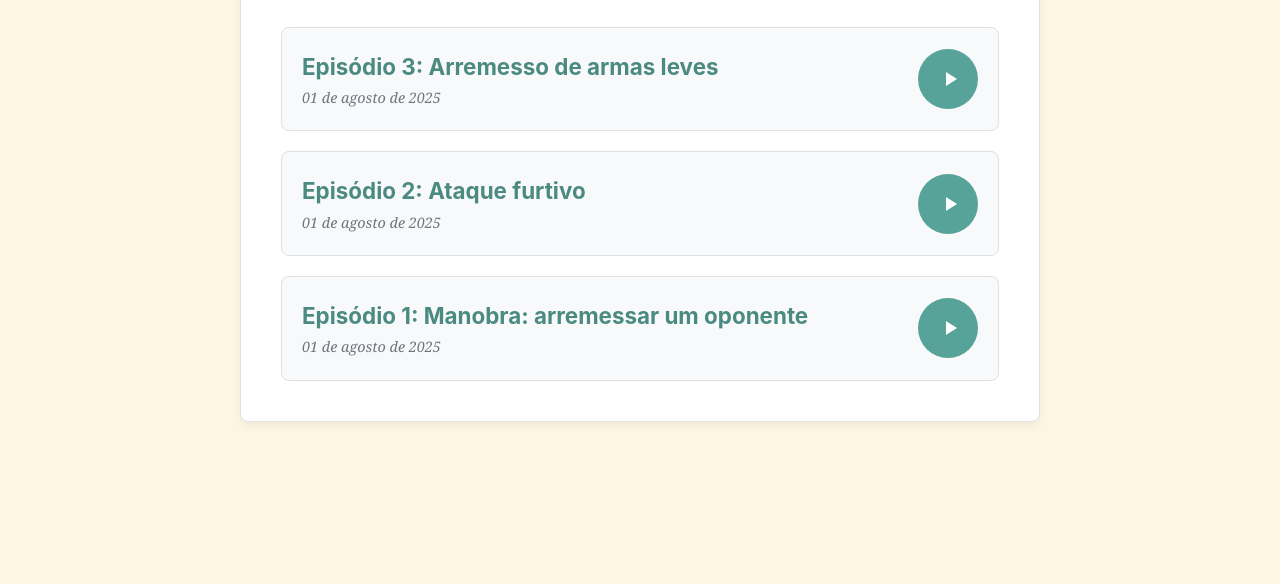
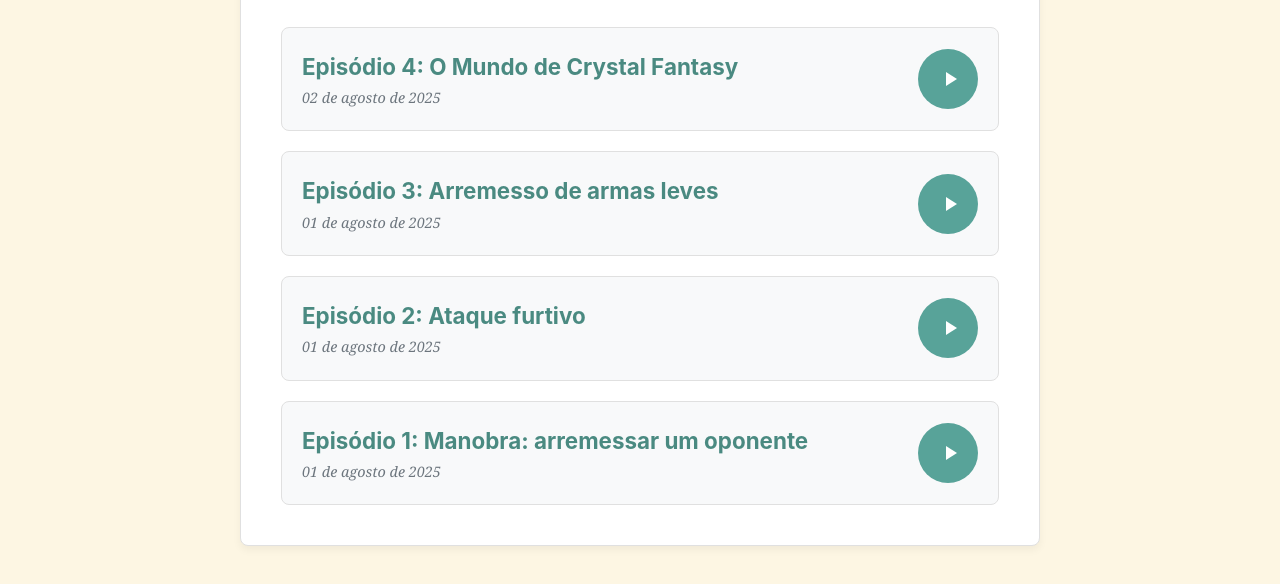
Before and after one commit to xerxeslins/nosso-tiny-dungeon, a plain HTML site: page tinycast.html in a window 1280 px wide. Shown: the part 250-834 px from the top of the page. Before the commit the page ends 800 px from the top, so only its background shows below. Drawn offline with Linux system fonts and the light colour scheme.

Commit message:
Update tinycast.html

```diff
--- a/tinycast.html
+++ b/tinycast.html
@@ -21,7 +21,7 @@
             line-height: 1.7;
             margin: 0;
             padding: 0;
-            scroll-behavior: smooth; /* Essencial para a rolagem suave do botão "Voltar ao Topo" */
+            scroll-behavior: smooth;
         }
         .container {
             max-width: 800px;
@@ -34,13 +34,10 @@
             border-radius: 8px;
             border: 1px solid var(--cor-borda);
             box-shadow: 0 4px 8px rgba(0,0,0,0.05);
-            /* Ajuste para o menu fixo */
             padding-top: 60px;
             margin-top: -40px;
         }
         .content-box:first-of-type { margin-top: 25px; }
-
-        /* --- BARRA DE NAVEGAÇÃO NO TOPO --- */
         .navbar {
             background-color: var(--cor-secao);
             padding: 15px 30px;
@@ -58,7 +55,6 @@
             font-size: 1.1em;
             font-family: -apple-system, BlinkMacSystemFont, "Segoe UI", Roboto, "Helvetica Neue", Arial, sans-serif;
         }
-
         h1 {
             font-family: -apple-system, BlinkMacSystemFont, "Segoe UI", Roboto, "Helvetica Neue", Arial, sans-serif;
             color: var(--cor-destaque);
@@ -125,8 +121,6 @@
         .hidden-link {
             display: none;
         }
-
-        /* --- ESTILO DO BOTÃO VOLTAR AO TOPO --- */
         #btnTopo {
             display: none;
             position: fixed;
@@ -154,7 +148,6 @@
 </head>
 <body id="topo">
 
-    <!-- BARRA DE NAVEGAÇÃO NO TOPO -->
     <nav class="navbar">
         <a href="index.html">↩ Voltar ao Menu Principal</a>
     </nav>
@@ -164,13 +157,25 @@
             <h1>🎙️ TinyCast</h1>
             <div class="episode-list">
 
-                <!-- Episódio 3 (Mais recente) -->
+                <!-- Episódio 4 (Mais recente) -->
+                <div class="episode-card">
+                    <div class="episode-info">
+                        <h2 class="episode-title">Episódio 4: O Mundo de Crystal Fantasy</h2>
+                        <p class="episode-date">02 de agosto de 2025</p>
+                    </div>
+                    <button class="play-button" onclick="playInNewTab(this)">
+                        <svg viewBox="0 0 24 24"><path d="M8 5v14l11-7z"></path></svg>
+                    </button>
+                    <a href="https://drive.google.com/file/d/1zeiof2Gwa1304ewzsoXnageKaMcvSJV9/view?usp=drive_link" class="hidden-link"></a>
+                </div>
+
+                <!-- Episódio 3 -->
                 <div class="episode-card">
                     <div class="episode-info">
                         <h2 class="episode-title">Episódio 3: Arremesso de armas leves</h2>
                         <p class="episode-date">01 de agosto de 2025</p>
                     </div>
-                    <button class="play-button" onclick="playInNewTab(this)">
+                    <button class="play-button" onclick="playInNewTab(this )">
                         <svg viewBox="0 0 24 24"><path d="M8 5v14l11-7z"></path></svg>
                     </button>
                     <a href="https://drive.google.com/file/d/19jzJp1tiOlo-J1pH4u31XgiMAJyQmVEu/preview" class="hidden-link"></a>
@@ -204,7 +209,6 @@
         </div>
     </div>
 
-    <!-- BOTÃO VOLTAR AO TOPO COM SVG -->
     <a href="#topo" id="btnTopo" title="Voltar ao topo">
         <svg xmlns="http://www.w3.org/2000/svg" width="24" height="24" viewBox="0 0 24 24" fill="none" stroke="currentColor" stroke-width="3" stroke-linecap="round" stroke-linejoin="round">
             <polyline points="18 15 12 9 6 15"></polyline>
@@ -212,14 +216,12 @@
     </a>
 
     <script>
-        // Script para o botão de play
         function playInNewTab(buttonElement ) {
             const hiddenLink = buttonElement.nextElementSibling;
             const url = hiddenLink.href;
             window.open(url, '_blank');
         }
 
-        // Script para o botão Voltar ao Topo
         var meuBotao = document.getElementById("btnTopo");
         window.onscroll = function() {scrollFunction()};
 
```
